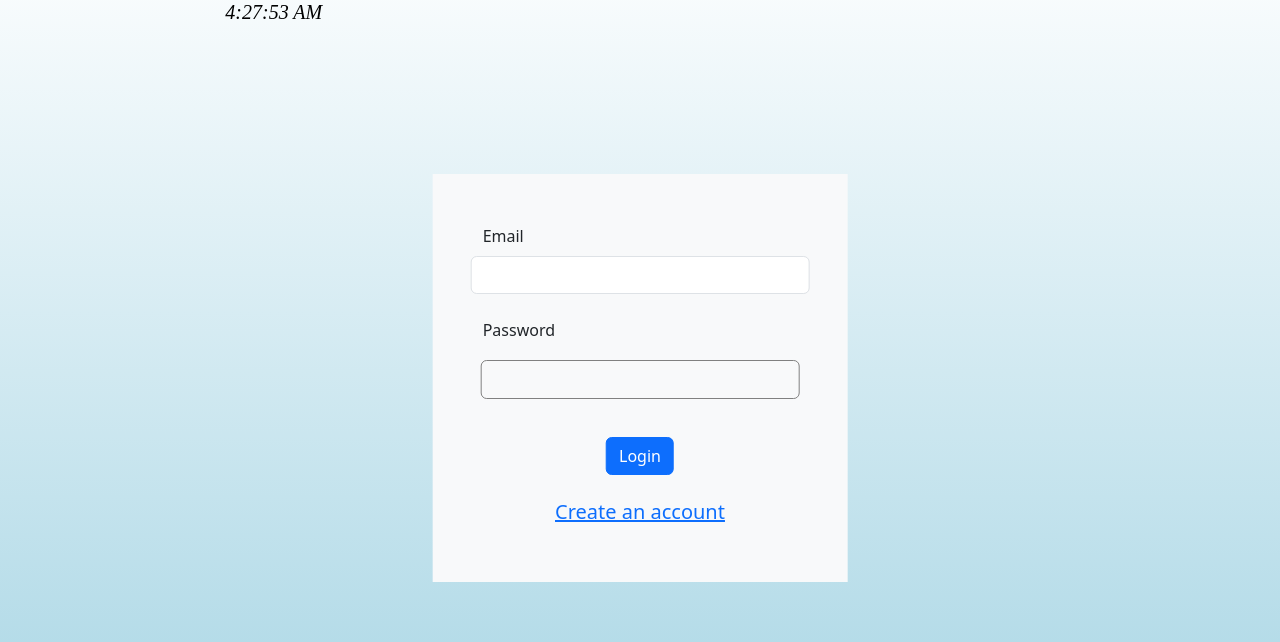
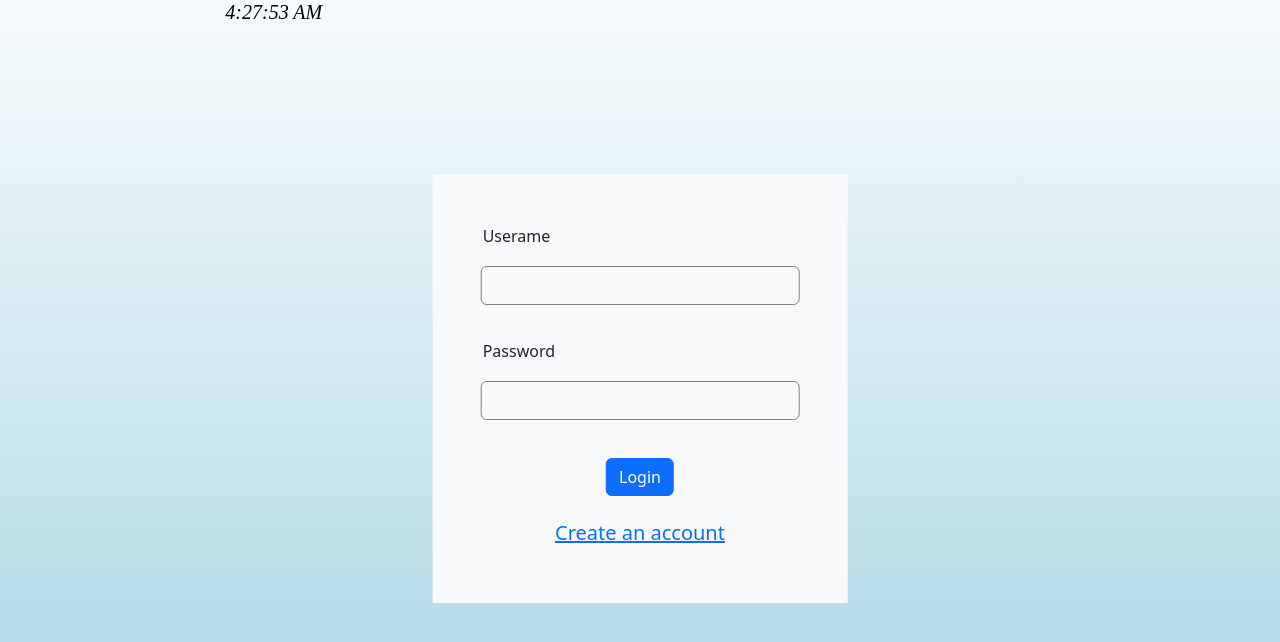
Before and after one commit to nicki-choo/CS203_MetroApp, a Flask app: page /login in a window 1280 px wide. Shown: the part 78-720 px from the top of the page. Run offline with Flask 3, Linux system fonts and the light colour scheme; parts of the project's set-up code (start-up, migrations or seed data) failed here and were passed over.

Commit message:
updated the login page to use username instead of email, added profile.html though it is still empty

```diff
--- a/app.py
+++ b/app.py
@@ -31,7 +31,6 @@ app.config['MAIL_PASSWORD'] = os.getenv('MAIL_PASSWORD')
 app.config['MAIL_USE_SSL'] = True
 app.config['MAIL_USE_TLS'] = False
 
-db = SQLAlchemy(app)
 
 
 class User(db.Model):
--- a/templates/login.html
+++ b/templates/login.html
@@ -12,8 +12,8 @@
       style="margin-top: 150px; padding: 50px; background-color: #f8f9fa;">
     <form action="/login" method="post"><!--Put in the form location here-->
         <div class="mb-4 row">
-            <label for="staticUserName" class="form-label">Email</label>
-            <input type="email" class="form-control" id="staticUserName" name="username" required>
+            <label for="staticUserName" class="form-label">Userame</label>
+            <input type="text" class="form-control" id="staticUserName" name="username" required>
             <div class="invalid-feedback">
                 <p><b>Field is empty!</b></p>
             </div>
```
Also changed, not shown: templates/profile.html (added, +14 -0 lines).
